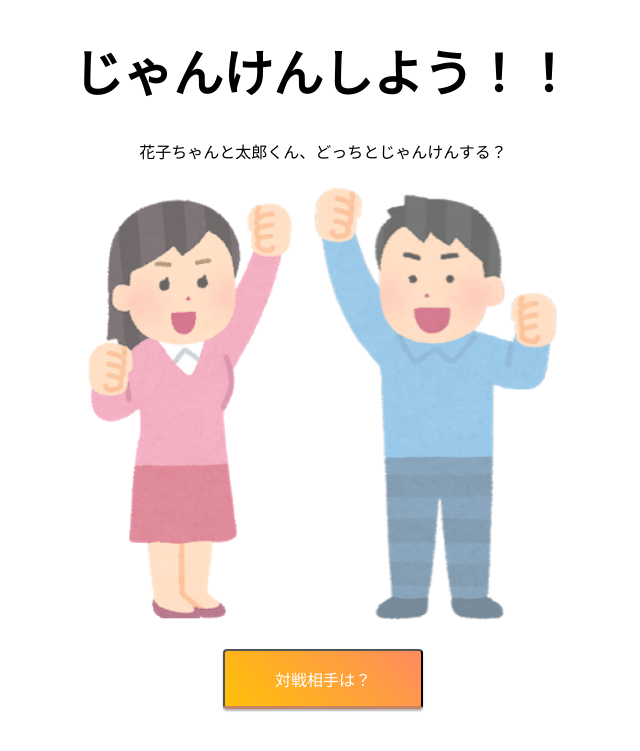
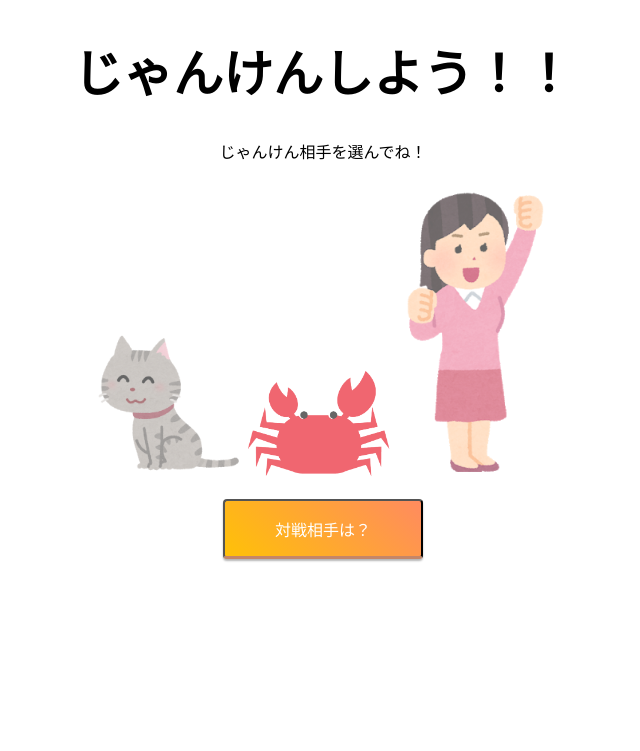
Before and after one commit to IwamotoYukiko/jankengame, a PHP site: page / in a window 1280 px wide. Shown: the top 751 px of the page, without its empty margins (317-957 px from the left). Run offline with PHP 8.4, Linux system fonts and the light colour scheme; some libraries are stand-ins or nearby versions.

Commit message:
no message

```diff
--- a/janken_php/index.php
+++ b/janken_php/index.php
@@ -14,15 +14,17 @@
 <div class="main">
 <h1>じゃんけんしよう！！</h1>
 
-<p>花子ちゃんと太郎くん、どっちとじゃんけんする？</p>
+<p>じゃんけん相手を選んでね！</p>
 </div>
 
 <div class="form-out">
 <form method="post" action="janken_01.php">
-    <input type="radio" id="hanako" name="computer" value="花子ちゃん">
+    <input type="radio" id="cat" name="computer" value="ねこ">
+     <label for="cat"><img src="img/pet_cat_sit.png" class="top-img"></label>
+     <input type="radio" id="crab" name="computer" value="カニ">
+     <label for="crab"><img src="img/crab_c.png" class="top-img"></label>
+     <input type="radio" id="hanako" name="computer" value="花子ちゃん">
      <label for="hanako"><img src="img/pose1.png" class="top-img"></label>
-     <input type="radio" id="taro" name="computer" value="太郎くん">
-     <label for="taro"><img src="img/pose2.png" class="top-img"></label>
      </div>
     <p><input type="submit" class="button" value="対戦相手は？"></p>
 </form>
@@ -33,12 +35,17 @@
 <script src="https://code.jquery.com/jquery-3.2.1.min.js"></script>
 <script>
 
-$('#hanako').click(function() {
-     $('.button').val('花子に決定!!');
+$('#cat').click(function() {
+     $('.button').val('ねこ(難易度1)に決定!!');
  });
 
-$('#taro').click(function() {
-     $('.button').val('太郎に決定!!');
+ $('#crab').click(function() {
+     $('.button').val('カニ(難易度2)に決定!!');
+ });
+
+
+$('#hanako').click(function() {
+     $('.button').val('花子(難易度3)に決定!!');
  });
 
 </script>
--- a/janken_php/style.css
+++ b/janken_php/style.css
@@ -11,8 +11,8 @@
 }
 
 img.top-img{
-    height: 450px;
-    width: auto;
+    width: 150px;
+    height: auto;
     opacity: 0.6;
 }
 
@@ -122,11 +122,13 @@ img.p-img{
 }
 
 img.result-img{
-    height:300px;
+    height:150px;
+    margin-right:10px;
 }
 
 img.comr-img{
-    height:200px;
+    height:150px;
+    margin-left:10px;
 }
 
 .result h1{
```
Also changed, not shown: janken_php/janken_01.php (+5 -3 lines), janken_php/janken_02.php (+36 -24 lines), janken_php/img/angry_boy.png (deleted), janken_php/img/angry_girl.png (deleted), janken_php/img/cat_hand.png (added), janken_php/img/crab_c.png (added), janken_php/img/crab_g.png (added), janken_php/img/ganbare.jpg (deleted), janken_php/img/lucky_boy.png (deleted), janken_php/img/lucky_girl.png (deleted), janken_php/img/man.png (deleted), janken_php/img/party_animal.png (deleted), janken_php/img/pet_cat_sit.png (added), janken_php/img/pose2.png (deleted).
